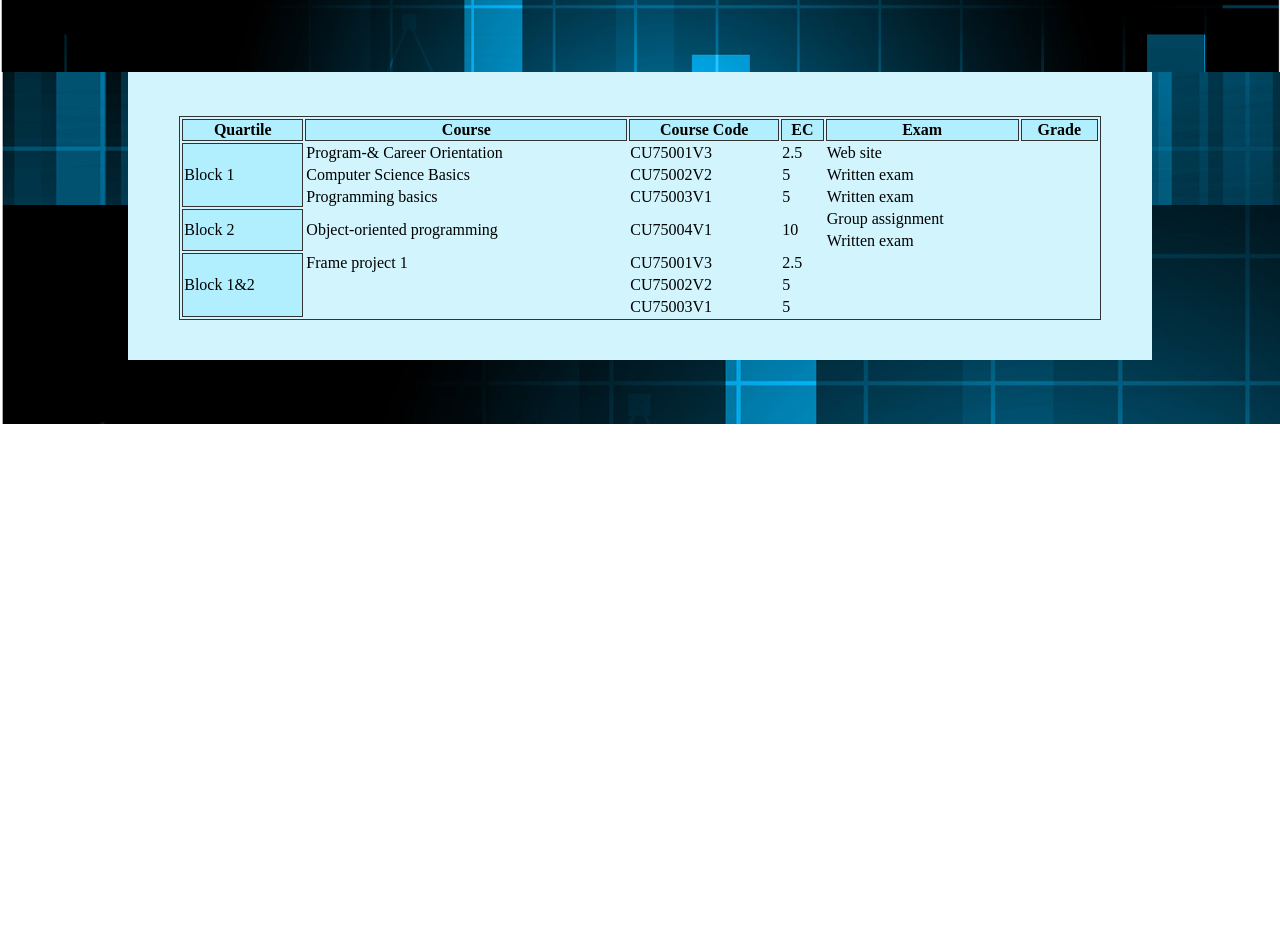
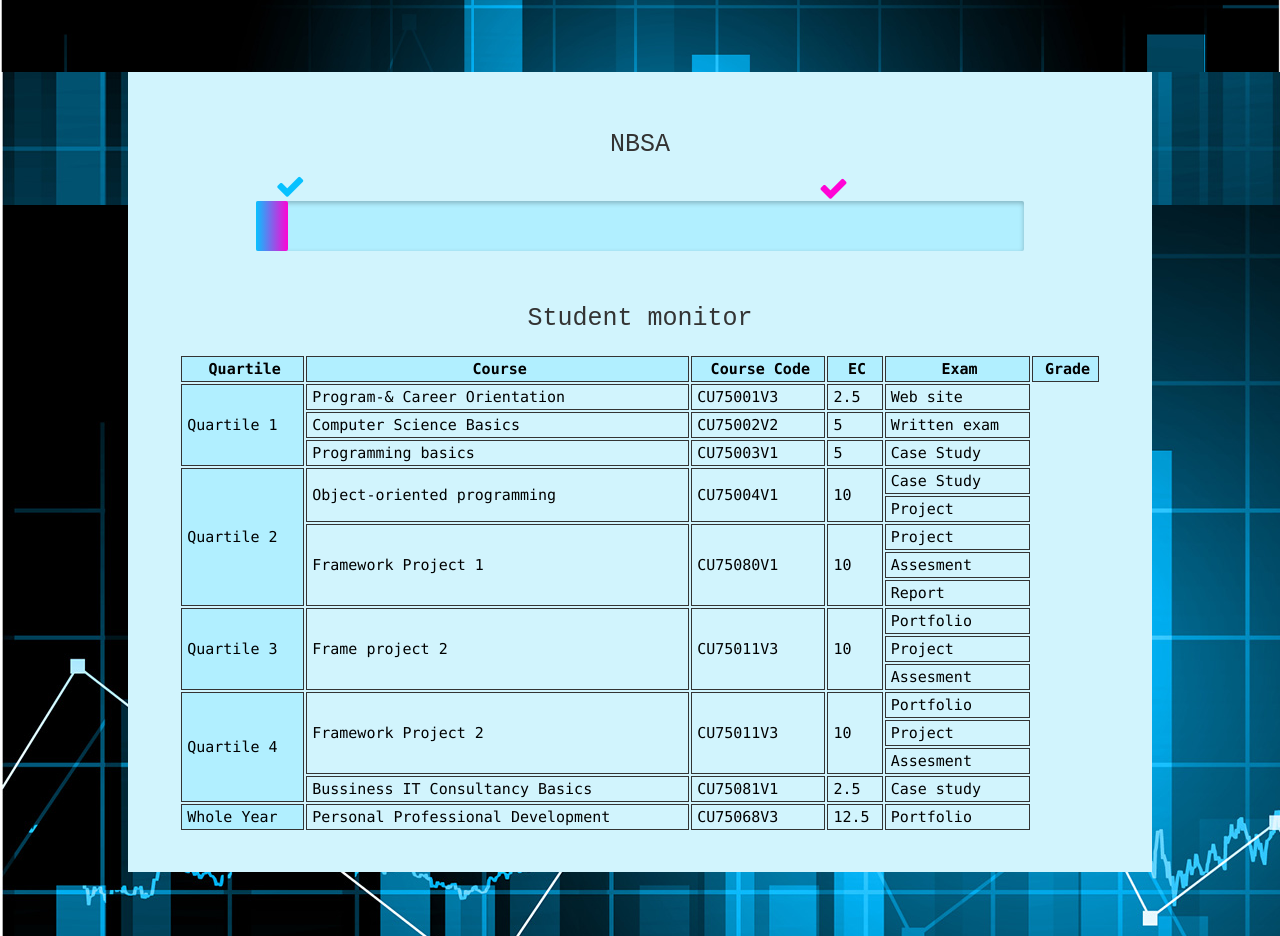
Before and after one commit to zmyslek/zmyslek.github.io, a plain HTML site: page stmon.html in a window 1280 px wide. Shown: the part 920-1856 px from the top of the page. Before the commit the page ends 1344 px from the top, so only its background shows below. Drawn offline with Linux system fonts and the light colour scheme.

Commit message:
i remember when i met you

```diff
--- a/cssfiles/style.css
+++ b/cssfiles/style.css
@@ -50,7 +50,7 @@ a{
   color:#333;
   font-family: "Consolas";
 }
-p{
+p, td, th{
   margin-left: 5%;
   margin-right: 5%;
   margin-top: 0;
--- a/cssfiles/stylemenu.css
+++ b/cssfiles/stylemenu.css
@@ -17,6 +17,9 @@
   overflow: hidden;
   background-color: #333;
 }
+.menu i{
+  font-size: 17px;
+}
 .menu li{
   margin: 0;
   float: left;
--- a/cssfiles/styletable.css
+++ b/cssfiles/styletable.css
@@ -1,15 +1,94 @@
 /*Style sheet for tables, especially student monitor/dashboard*/
 table{
-  border:1px solid #333;
   width: 90%;
   margin-left: auto;
   margin-right: auto;
 }
+th, td{
+  border:1px solid #333;
+  font-size: 15px;
+  margin: 0;
+  padding-left: 5px;
+  padding-top: 3px;
+  padding-bottom: 3px;
+}
 th{
-  border:1px solid #333;
+  border:1.5px solid #333;
+  font-weight: bold;
   background-color: #b1efff;
 }
 .quartile{
   background-color: #b1efff;
-  border:1px solid #333;
+  border:1.5px solid #333;
 }
+progress[value] {
+  -webkit-appearance: none;
+  appearance: none;
+  block-size: 50px;
+  width: 100%;
+  vertical-align: middle;
+  margin-bottom: 5%;
+}
+progress::-webkit-progress-bar {
+  position: relative;
+  background-color: #b1efff;
+  border-radius: 2px;
+  box-shadow: 0 2px 5px rgba(0, 0, 0, 0.25) inset;
+  z-index: 1;
+}
+progress[value]::-webkit-progress-value{
+  color: #b1efff;
+  background-image:
+	   -webkit-linear-gradient(-45deg,
+	                           transparent 33%, rgba(0, 0, 0, 0) 33%,
+	                           rgba(0,0, 0, 0) 66%, transparent 66%),
+	   -webkit-linear-gradient(left, rgb(7, 193, 255), rgb(255, 3, 213));
+
+    border-radius: 2px;
+    background-size: 35px 20px, 100% 100%, 100% 100%;
+}
+span p{
+  color: #333;
+  display: block;
+  position: absolute;
+  margin-left: 11%;
+  margin-top: 1.25%;
+  z-index: 2;
+}
+.nbsa .fa{
+  padding-left: 2.5%;
+  font-size: 30px;
+  color:  rgb(7, 193, 255);
+  position: sticky;
+  margin-top: 23px;
+}
+.show .fa{
+  padding-left: 73.25%;
+  font-size: 30px;
+  color:  rgb(255, 3, 213);
+  margin-bottom: -45px;
+}
+.liner{
+  width: 100%;
+  display: inline-flex;
+}
+.nbsa{
+  width: 75%;
+  padding-left: 12.5%;
+  padding-right: auto;
+}
+.show p{
+  padding: 0;
+  margin: 0;
+}
+.show, .show:hover {
+  margin: 0;
+  padding: 0;
+  position: sticky;
+  margin-top: -30px;
+  margin-bottom: -55px;
+  padding-bottom: 0;
+}
+.show:hover .cont{
+  margin-bottom: -45px;
+}
--- a/stmon.html
+++ b/stmon.html
@@ -9,8 +9,9 @@
     <link rel="stylesheet" type="text/css" href="cssfiles/stylemenu.css">
     <link rel="stylesheet" type="text/css" href="cssfiles/style.css">
     <link rel="stylesheet" href="https://cdnjs.cloudflare.com/ajax/libs/font-awesome/4.7.0/css/font-awesome.min.css">
+    <link rel="stylesheet" type="text/css" href="cssfiles/styletitles.css">
+    <link rel="stylesheet" type="text/css" href="cssfiles/stylehovering.css">
     <link rel="stylesheet" type="text/css" href="cssfiles/styletable.css">
-    <link rel="stylesheet" type="text/css" href="cssfiles/styletitles.css">
     </head>
 
     <body style="background-image: url(cssfiles/images/stats.jpg);">
@@ -21,6 +22,7 @@
               <li><a href="stmon.html" class="active">Study monitor</a></li>
               <li><a href="faq.html">FAQ</a></li>
               <li><a href="blog.html">Blog</a></li>
+              <li><a href="safari.html">Safari</a></li>
             </ul>
         </div>
 
@@ -31,8 +33,24 @@
         </header>
 
         <main>
-          <!--Add NBSA boundary-->
+          <div class="nbsa">
+            <h2>NBSA<br></h2>
+            <div class="show">
+              <div class="cont">
+                <br>
+                <article class="liner">
+                  <p style="color: #333; width: 50%">2.5EC's</p><p style="width: 50%; padding-left: 25%">NBSA boundry (45EC's)</p>
+                </article>
+                <br>
+                <br>
+              </div>
+                <p style="margin-bottom: 0; margin-top: 0; padding-bottom: 0; padding-top:0"><i style="margin-left: perc;" class="fa fa-check" id="ok"></i></p>
+            </div>
+              <i class="fa fa-check" id="show"></i>
+            <progress id="label" value="2.5" max= "60"></progress>
+          </div>
 
+          <h2>Student monitor</h2>
           <table>
             <tr>
               <th>Quartile</th>
@@ -44,7 +62,7 @@
             </tr>
 
             <tr>
-              <td class="quartile" rowspan="3">Block 1</td>
+              <td class="quartile" rowspan="3">Quartile 1</td>
               <td>Program-& Career Orientation</td>
               <td>CU75001V3</td>
               <td>2.5</td>
@@ -60,38 +78,73 @@
               <td>Programming basics</td>
               <td>CU75003V1</td>
               <td>5</td>
-              <td>Written exam</td>
+              <td>Case Study</td>
             </tr>
 
             <tr>
-              <td class="quartile" rowspan="2">Block 2</td>
+              <td class="quartile" rowspan="5">Quartile 2</td>
               <td rowspan="2">Object-oriented programming</td>
               <td rowspan="2">CU75004V1</td>
               <td rowspan="2">10</td>
-              <td>Group assignment</td>
+              <td>Case Study</td>
             </tr>
             <tr>
-              <td>Written exam</td>
+              <td>Project</td>
+            </tr>
+            <tr>
+              <td rowspan="3">Framework Project 1</td>
+              <td rowspan="3">CU75080V1</td>
+              <td rowspan="3">10</td>
+              <td>Project</td>
+            </tr>
+            <tr>
+              <td>Assesment</td>
+            </tr>
+            <tr>
+              <td>Report</td>
             </tr>
 
             <tr>
-              <td class="quartile" rowspan="3">Block 1&2</td>
-              <td>Frame project 1</td>
-              <td>CU75001V3</td>
-              <td>2.5</td>
-              <td></td>
+              <td rowspan="3" class="quartile">Quartile 3</td>
+              <td rowspan="3">Frame project 2</td>
+              <td rowspan="3">CU75011V3</td>
+              <td rowspan="3">10</td>
+              <td>Portfolio</td>
             </tr>
             <tr>
-              <td></td>
-              <td>CU75002V2</td>
-              <td>5</td>
-              <td></td>
+              <td>Project</td>
             </tr>
             <tr>
-              <td></td>
-              <td>CU75003V1</td>
-              <td>5</td>
-              <td></td>
+              <td>Assesment</td>
+            </tr>
+
+            <tr>
+              <td rowspan="4" class="quartile">Quartile 4</td>
+              <td rowspan="3">Framework Project 2</td>
+              <td rowspan="3">CU75011V3</td>
+              <td rowspan="3">10</td>
+              <td>Portfolio</td>
+            </tr>
+            <tr>
+              <td>Project</td>
+            </tr>
+            <tr>
+              <td>Assesment</td>
+            </tr>
+
+            <tr>
+              <td>Bussiness IT Consultancy Basics</td>
+              <td>CU75081V1</td>
+              <td>2.5</td>
+              <td>Case study</td>
+            </tr>
+
+            <tr>
+              <td class="quartile"> Whole Year</td>
+              <td>Personal Professional Development</td>
+              <td>CU75068V3</td>
+              <td>12.5</td>
+              <td>Portfolio</td>
             </tr>
           </table>
         </main>
```
Also changed, not shown: basicinfo.html (+19 -13 lines), blog.html (+1 -0 lines), cssfiles/stylehammenu.css (+41 -11 lines), faq.html (+1 -0 lines), index.html (+25 -12 lines), menu.js (added, +12 -0 lines), safari.html (added).
